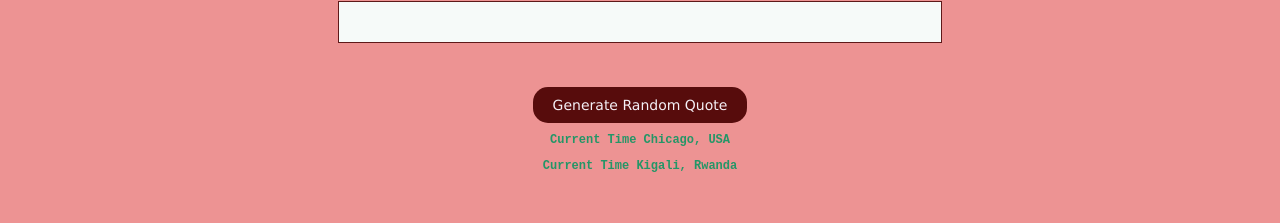
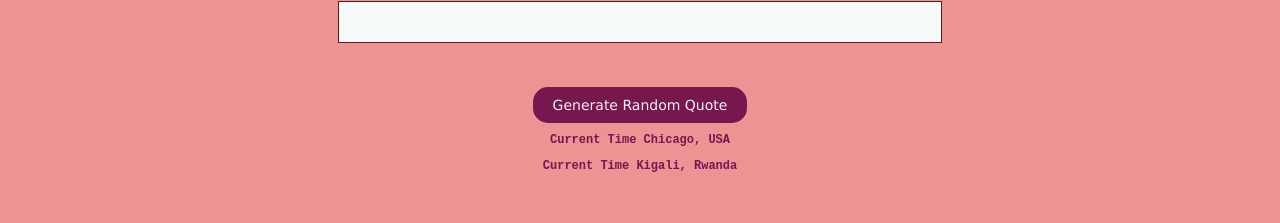
Before and after one commit to Lande21/RandomQuote, a React (Create React App) app: page / in a window 1280 px wide. Shown: the part 318-541 px from the top of the page. Built offline with nearby package versions, Linux system fonts and the light colour scheme; no server answers.

Commit message:
new exercises added on Friday, Nov 10

```diff
--- a/src/App.css
+++ b/src/App.css
@@ -18,7 +18,7 @@
 
   align-items:flex-start;
   justify-content: flex-start;
-  color: rgb(36, 150, 103);
+  color: rgb(118, 23, 77);
   font-family: monospace;
   font-size: 12px;
 }
--- a/src/quotedisplay.css
+++ b/src/quotedisplay.css
@@ -1,7 +1,7 @@
 /* quoteDisplay.css */
 .button {
     padding: 10px 20px;
-    background-color: rgb(87, 12, 12);
+    background-color: rgb(118, 23, 77);
     border: none;
     border-radius: 15px;
     cursor: pointer;
```
